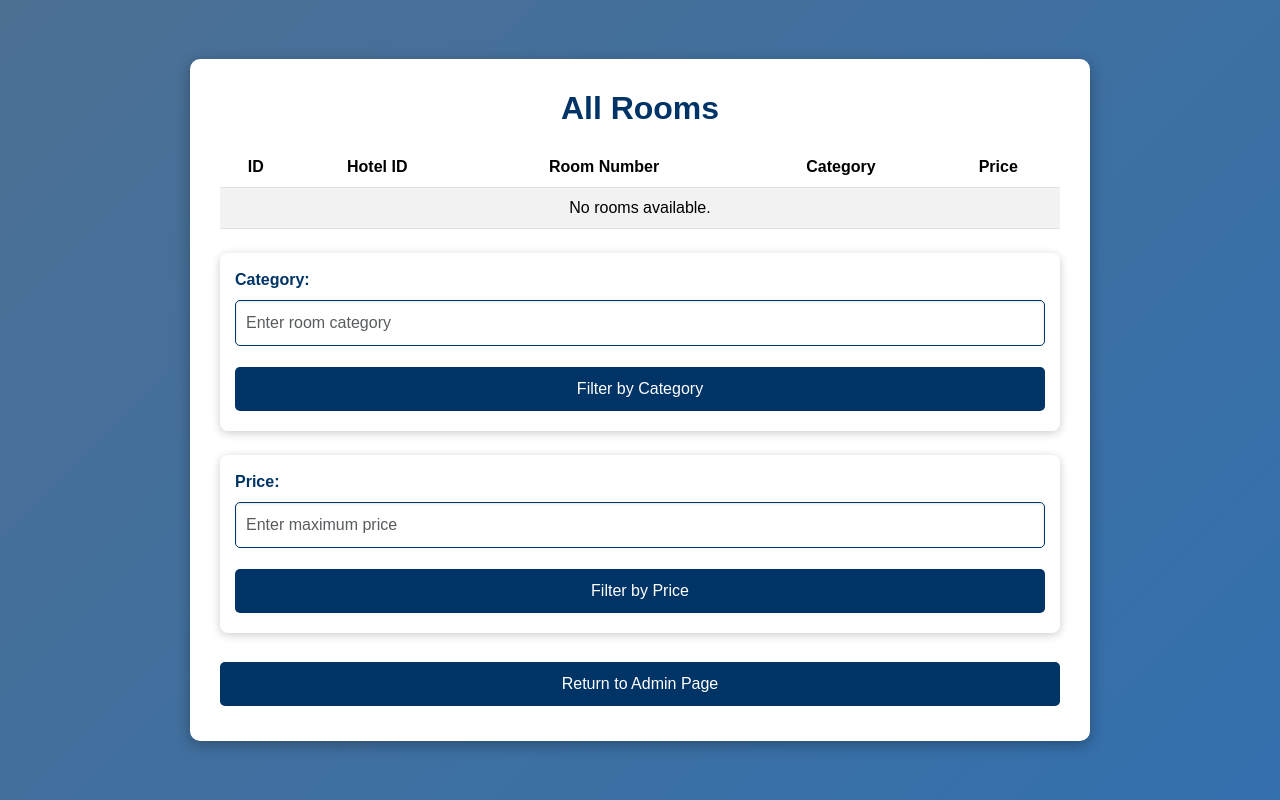
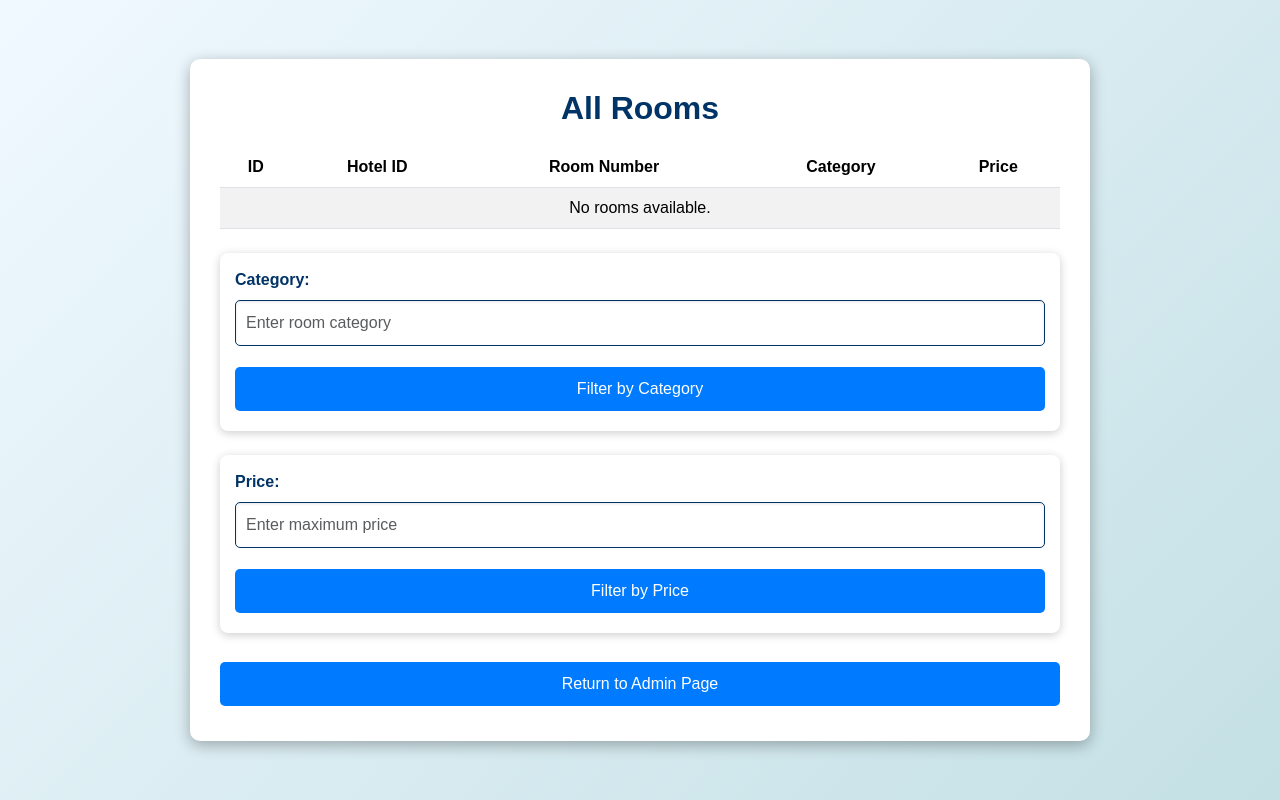
Before and after one commit to Khilud/system-security, a PHP site: page /Hotel_app/Admin/adminlist_rooms.php in a window 1280 px wide. Run offline with PHP 8.4, Linux system fonts and the light colour scheme; the visitor is signed in with stand-in values (Sample User, id 1); data that the repository does not hold is empty.

Commit message:
css modification

```diff
--- a/Admin/add_room.php
+++ b/Admin/add_room.php
@@ -55,7 +55,7 @@ if ($_SERVER['REQUEST_METHOD'] === 'POST' && isset($_POST['hotel_id']) && isset(
     <style>
         body {
             font-family: Arial, sans-serif;
-            background: linear-gradient(135deg, #f3f4f6, #dbeafe); /* Light gradient background */
+            background: linear-gradient(135deg, #f0f9ff, #c4e0e5);
             min-height: 100vh;
             display: flex;
             align-items: center;
--- a/Admin/admin_login.php
+++ b/Admin/admin_login.php
@@ -59,7 +59,7 @@ if (isset($_POST['indexPage'])) {
     <style>
         body {
             font-family: Arial, sans-serif;
-            background: linear-gradient(135deg, rgb(84, 153, 199), rgb(46, 64, 83));
+            background: linear-gradient(135deg, #2c3e50, #bdc3c7);
             color: #fff;
             height: 100vh;
             display: flex;
--- a/Admin/adminlist_rooms.php
+++ b/Admin/adminlist_rooms.php
@@ -32,7 +32,7 @@ $rooms = $db->getAllRooms(); // Assumes `getAllRooms()` function exists in DBUti
     <script src="https://cdn.jsdelivr.net/npm/bootstrap@5.3.2/dist/js/bootstrap.bundle.min.js"></script>
     <style>
     body {
-        background: linear-gradient(135deg, rgba(0, 51, 102, 0.7), rgba(0, 76, 153, 0.8)); /* Dark Blue gradient */
+        background: linear-gradient(135deg, #f0f9ff, #c4e0e5);;
         font-family: 'Arial', sans-serif;
         min-height: 100vh;
         margin: 0;
@@ -64,16 +64,16 @@ $rooms = $db->getAllRooms(); // Assumes `getAllRooms()` function exists in DBUti
     }
 
     .table-striped > tbody > tr:nth-of-type(odd) {
-        background-color: #e6f0ff; /* Light Blue */
+        background-color: #e6f0ff;
     }
 
     th {
-        background-color: #003366; /* Navy Blue */
+        background-color: #003366;
         color: #ffffff;
     }
 
     .btn-primary {
-        background-color: #003366; /* Navy Blue */
+        background-color: #007bff;
         border: none;
         width: 100%;
         padding: 10px;
@@ -82,7 +82,7 @@ $rooms = $db->getAllRooms(); // Assumes `getAllRooms()` function exists in DBUti
     }
 
     .btn-primary:hover {
-        background-color: #00509e; /* Slightly Lighter Blue */
+        background-color: #00509e;
     }
 
     .btn {
@@ -91,7 +91,7 @@ $rooms = $db->getAllRooms(); // Assumes `getAllRooms()` function exists in DBUti
 
     .form-label {
         font-weight: bold;
-        color: #003366; /* Navy Blue */
+        color: #003366;
     }
 
     .form-control {
--- a/Admin/editreservation.php
+++ b/Admin/editreservation.php
@@ -71,7 +71,7 @@ if (isset($_POST['viewAllButton'])) {
         }
 
         .btn-primary {
-            background-color: #004d73;
+            background-color: #007bff;
             border: none;
             padding: 10px;
             font-size: 1rem;
@@ -83,7 +83,7 @@ if (isset($_POST['viewAllButton'])) {
         }
 
         .btn-secondary {
-            background-color: #00796b;
+            background-color:rgb(4, 124, 179);
             border: none;
             padding: 10px;
             font-size: 1rem;
@@ -91,7 +91,7 @@ if (isset($_POST['viewAllButton'])) {
         }
 
         .btn-secondary:hover {
-            background-color: #004d40;
+            background-color:rgb(6, 101, 168);
         }
 
         .alert {
--- a/Admin/reservations.php
+++ b/Admin/reservations.php
@@ -34,7 +34,7 @@ if (isset($_POST['postButton'])) {
     <script src="https://cdn.jsdelivr.net/npm/bootstrap@5.3.2/dist/js/bootstrap.bundle.min.js"></script>
     <style>
         body {
-            background: linear-gradient(135deg, #1e3c72, #2a5298);
+            background: linear-gradient(135deg, #f0f9ff, #c4e0e5);
             color: #fff;
             font-family: 'Arial', sans-serif;
             min-height: 100vh;
@@ -46,7 +46,7 @@ if (isset($_POST['postButton'])) {
         }
 
         .container {
-            background: #ffffff;
+            background:rgb(243, 250, 255);
             border-radius: 10px;
             box-shadow: 0px 4px 15px rgba(0, 0, 0, 0.3);
             padding: 30px;
--- a/hotel_details.php
+++ b/hotel_details.php
@@ -36,7 +36,7 @@ $rooms = $db->getRoomsByHotelId($hotelId);
     <style>
         body {
             font-family: Arial, sans-serif;
-            background: url('your-background-image.jpg') no-repeat center center fixed;
+            background-color: rgba(255, 255, 255, 0.9);
             background-size: cover;
             color: #fff;
             padding: 20px;
--- a/reservations.php
+++ b/reservations.php
@@ -35,16 +35,16 @@ if (isset($_POST['postButton'])) {
     <style>
         body {
             font-family: Arial, sans-serif;
-            background: linear-gradient(135deg, rgb(209, 216, 203), rgb(63, 70, 74));
+            background: rgba(255, 255, 255, 0.95);
             color: #fff;
             padding: 20px;
         }
 
         .container {
-            background: rgba(255, 255, 255, 0.9);
+            background: rgba(223, 239, 244, 0.9);
             border-radius: 10px;
             padding: 20px;
-            box-shadow: 0 4px 10px rgba(0, 0, 0, 0.2);
+            box-shadow: 0 4px 10px rgba(198, 193, 193, 0.2);
             color: #333;
         }
 
```
